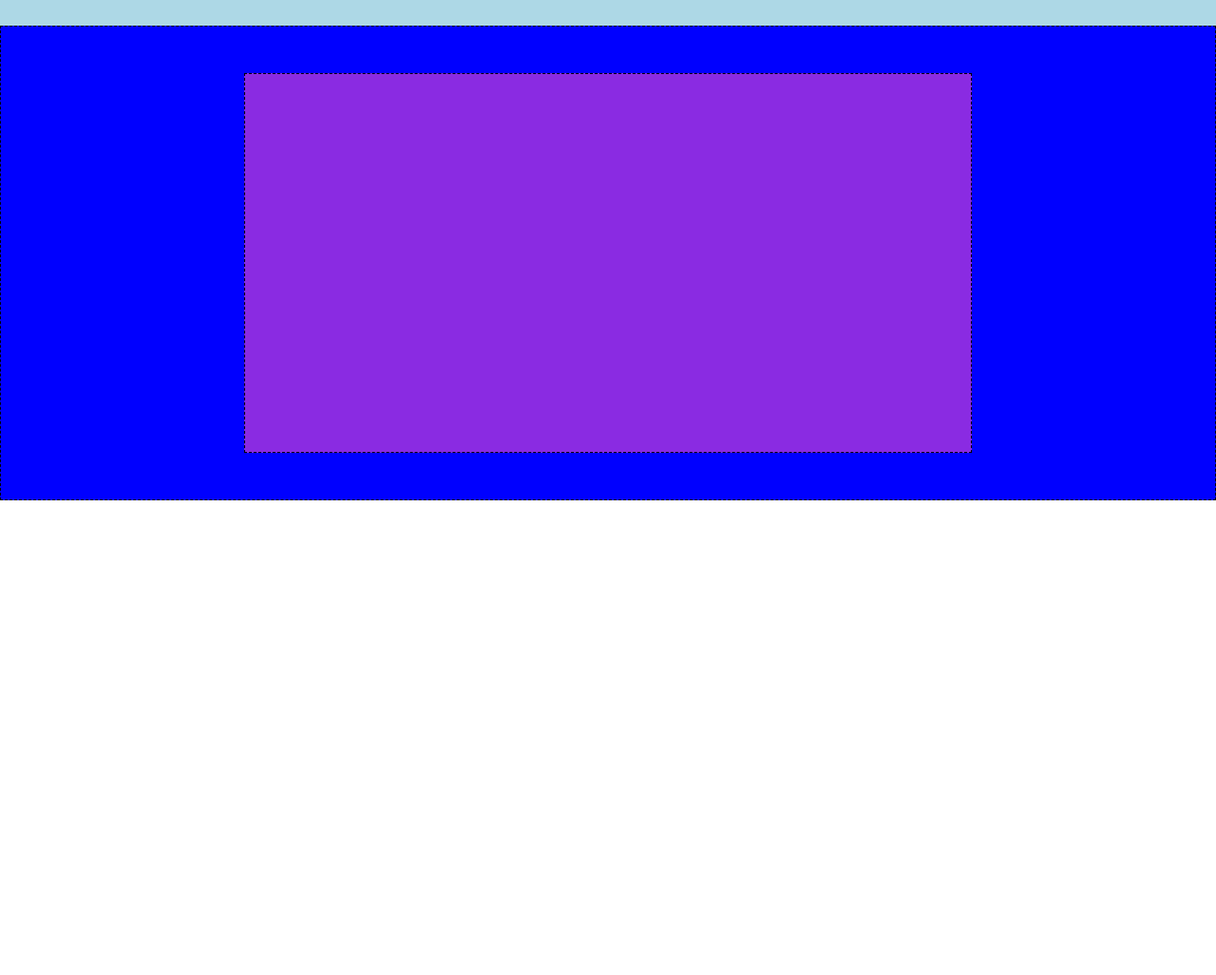
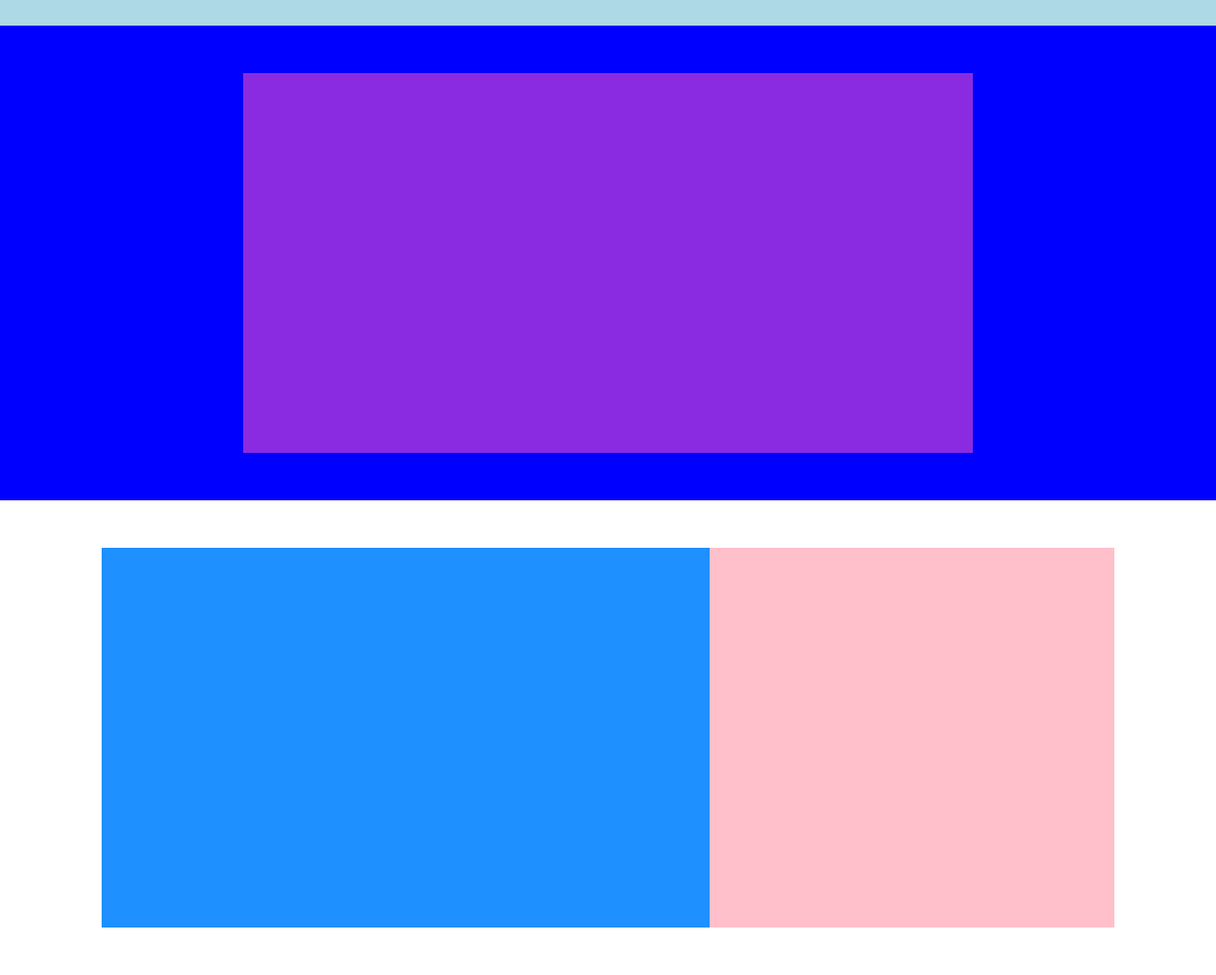
Before and after one commit to MarcoGranata9/htmlcss-struttura-discord, a plain HTML site: page index.html in a window 1280 px wide. Shown: the part 73-1100 px from the top of the page at 95% size. Before the commit the page ends 800 px from the top, so only its background shows below. Drawn offline with Linux system fonts and the light colour scheme.

Commit message:
add: section 1

```diff
--- a/css/style.css
+++ b/css/style.css
@@ -25,7 +25,6 @@ nav ul {
 
 .wrapper {
     display: flex;
-    border: 1px dashed black;
 }
 
 /* Header */
@@ -77,3 +76,22 @@ nav li {
     min-height: 400px;
     width: 60%;
 }
+
+.bg-white {
+    background-color: white;
+    min-height: 500px;
+    justify-content: center;
+    align-items: center;
+}
+
+.section-blue {
+    background-color: #1e90ff;
+    width: calc(100% / 2);
+    min-height: 400px;
+}
+
+.section-pink {
+    background-color: #ffc0cb;
+    width: calc(100% /3);
+    min-height: 400px;
+}
--- a/index.html
+++ b/index.html
@@ -41,11 +41,21 @@
     <main>
         <!-- Hero -->
         <div class="wrapper bg-blue">
-            <div class="wrapper hero">
+            <div class="hero">
 
             </div>
         </div>
         <!-- /Hero -->
+
+        <!-- Section type 1 -->
+        <div class="bg-white wrapper">
+            <section class="section-blue"></section>
+            <section class="section-pink"></section>
+        </div>
+        <!-- /Section type 1 -->
+
+
+
     </main>
     <!-- /Main -->
 </body>
```
